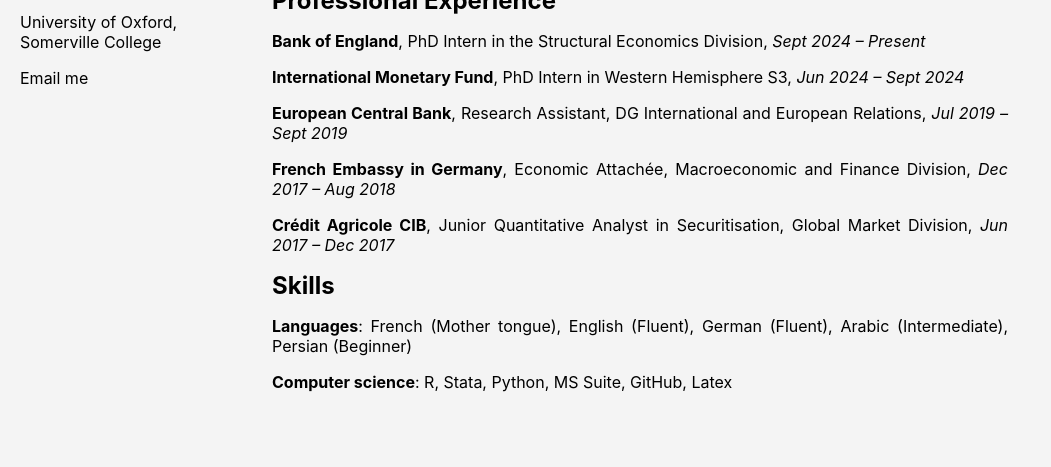
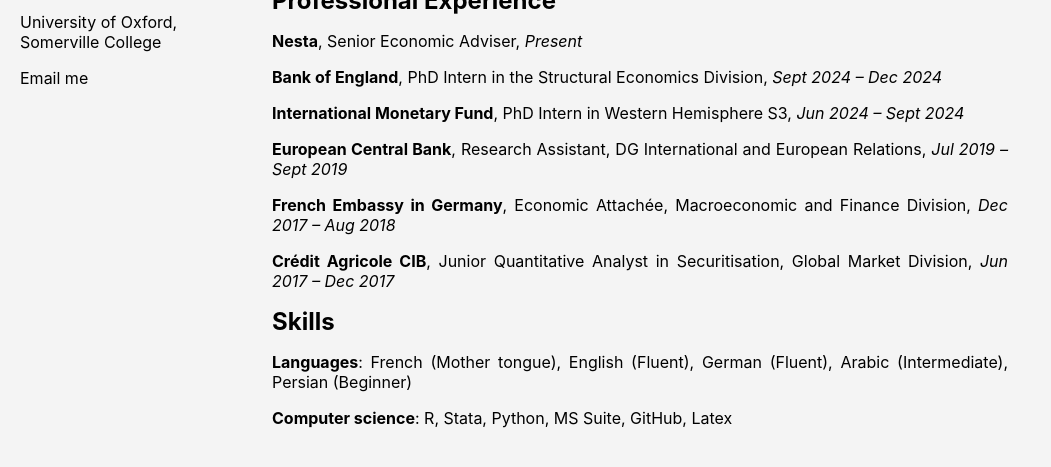
Before and after one commit to JulietteCx/juliettecx.github.io, a Jekyll site: the page built from _pages/cv.md, in a window 1280 px wide, cut to the strip 271-920 px from the top of the page. Shown: the top 467 px of the strip, without its empty margins (0-1051 px from the left). Built offline with Jekyll 4.4.1, drawn with Linux system fonts in a browser that asks for light colours.

Commit message:
Update cv.md

```diff
--- a/_pages/cv.md
+++ b/_pages/cv.md
@@ -19,7 +19,9 @@
 
 Professional Experience
 ======
-**Bank of England**, PhD Intern in the Structural Economics Division, *Sept 2024 – Present*
+**Nesta**, Senior Economic Adviser, *Present*
+
+**Bank of England**, PhD Intern in the Structural Economics Division, *Sept 2024 – Dec 2024*
 
 **International Monetary Fund**, PhD Intern in Western Hemisphere S3, *Jun 2024 – Sept 2024*
 
```
